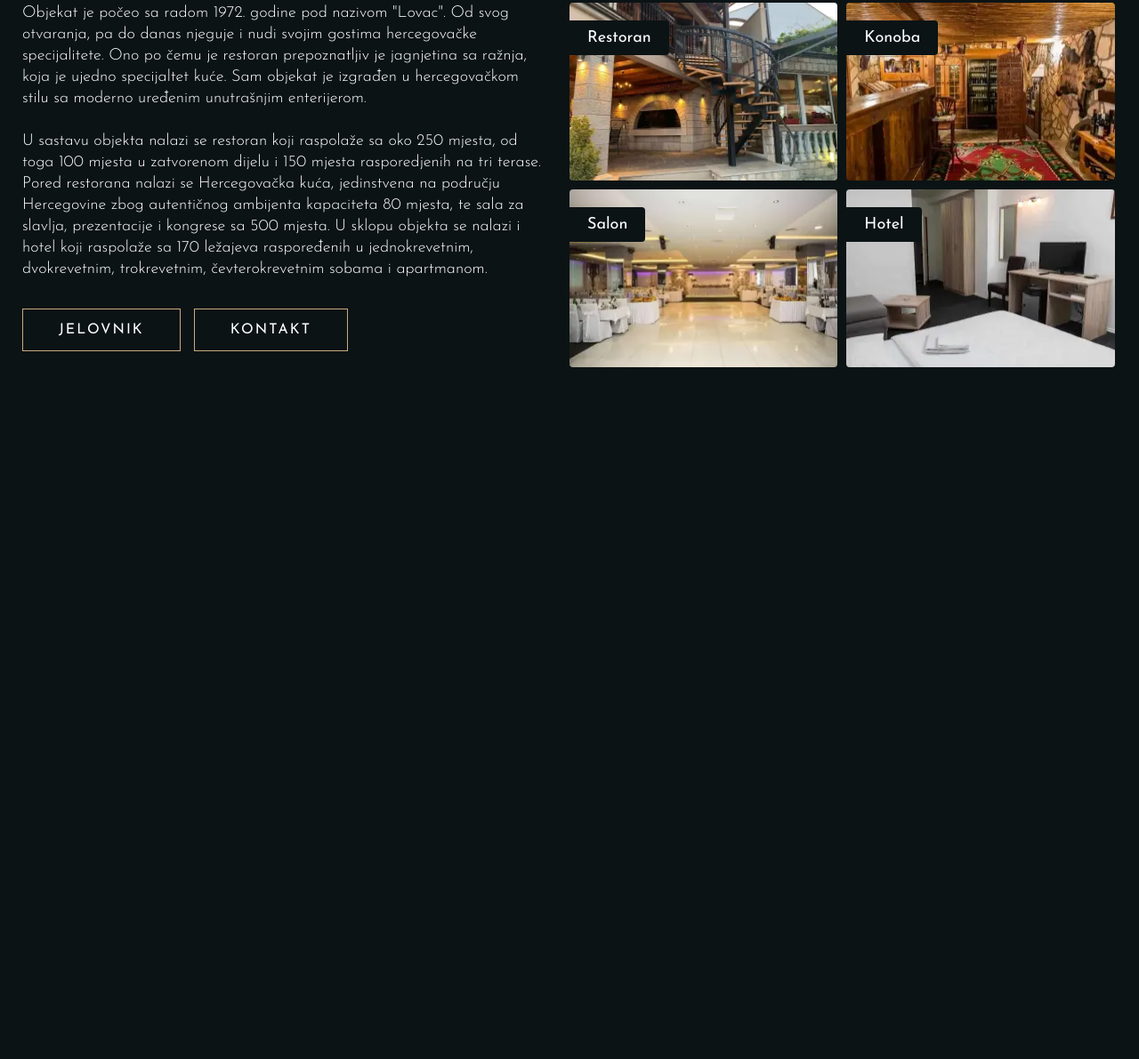
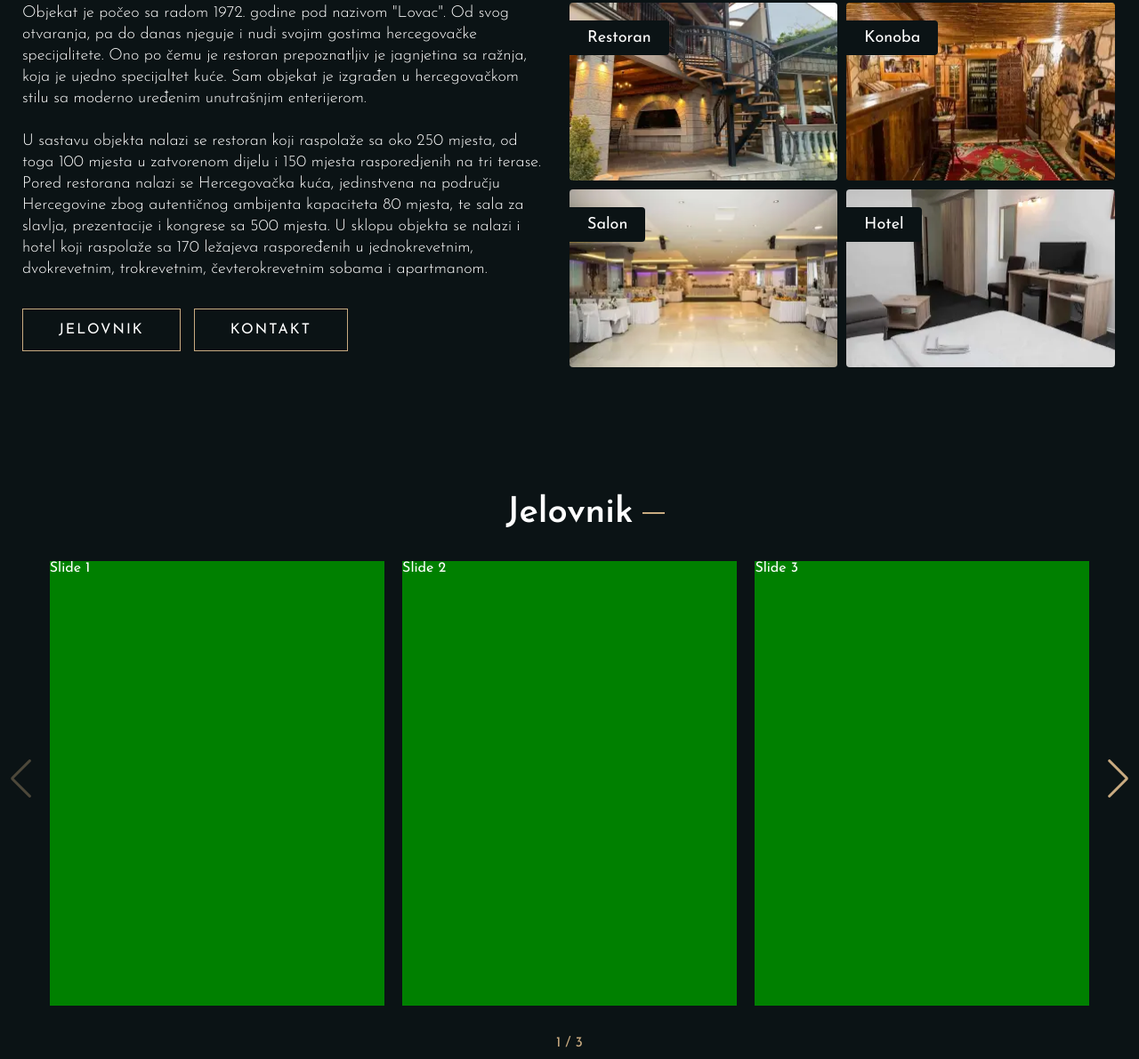
Before and after one commit to srdjancolovic/Motel-Konak, a website: page dist/index.html in a window 1280 px wide. Shown: the part 955-2146 px from the top of the page at 89% size. Before the commit the page ends 1428 px from the top, so only its background shows below. Drawn offline with nearby package versions, Linux system fonts and the light colour scheme; files that its build step writes are made by us from their sources.

Commit message:
menu initial setup

```diff
--- a/src/js/script.js
+++ b/src/js/script.js
@@ -25,7 +25,8 @@ navLinks.forEach((link) => {
     link.addEventListener('click', togglerFn);
 });
 
-const swiper = new Swiper('.mySwiper', {
+//Sliders
+const landingSwiper = new Swiper('.landing-swiper', {
     speed: 1500,
     loop: true,
     autoplay: {
@@ -33,6 +34,31 @@ const swiper = new Swiper('.mySwiper', {
         disableOnInteraction: false,
     },
     effect: 'fade',
+});
+
+const menu = new Swiper('.menu-swiper', {
+    pagination: {
+        el: '.swiper-pagination',
+        type: 'fraction',
+    },
+    navigation: {
+        nextEl: '.swiper-button-next',
+        prevEl: '.swiper-button-prev',
+    },
+    breakpoints: {
+        640: {
+            slidesPerView: 2,
+            spaceBetween: 20,
+        },
+        768: {
+            slidesPerView: 4,
+            spaceBetween: 40,
+        },
+        1024: {
+            slidesPerView: 3,
+            spaceBetween: 20,
+        },
+    },
 });
 
 //On load
--- /dev/null
+++ b/src/scss/menu.scss
@@ -0,0 +1,9 @@
+.menu {
+    position: relative;
+    display: flex;
+    flex-direction: column;
+    align-items: center;
+    h2 {
+        margin-bottom: 30px;
+    }
+}
--- a/src/scss/swiper.scss
+++ b/src/scss/swiper.scss
@@ -1,15 +1,17 @@
 @import './variables.scss';
 @import './mixins.scss';
-.swiper {
+
+//Landing page
+
+.landing-swiper {
     width: 100%;
     height: 100vh;
 
     @include mq('to', 577) {
         height: 70vh;
     }
-}
 
-.swiper-slide {
+    &__slide {
         position: relative;
 
         &::after {
@@ -28,3 +30,59 @@
             object-fit: cover;
         }
     }
+}
+
+//Menu swiper
+
+.menu-swiper {
+    width: 95%;
+    height: 500px;
+
+    &__slide {
+        background-color: green;
+    }
+
+    &__next-btn,
+    &__prev-btn {
+        color: $gold;
+
+        &::after {
+            top: 100%;
+            transform: translateY(100%);
+        }
+
+        &::before {
+            content: '';
+            position: absolute;
+            width: 0;
+            height: 3px;
+            background-color: $gold;
+            transition: $transition;
+            bottom: -22.5px;
+        }
+
+        @media (hover: hover) {
+            &:hover {
+                &::before {
+                    width: 30px;
+                }
+            }
+        }
+    }
+
+    &__next-btn {
+        &::before {
+            left: -8px;
+        }
+    }
+
+    &__prev-btn {
+        &::before {
+            left: 6px;
+        }
+    }
+
+    &__slide-counter {
+        color: $gold;
+    }
+}
```
Also changed, not shown: dist/css/style.css, dist/index.html, dist/js/script.js, 1 other file. Lines whose indentation alone changed are shown as unchanged.
